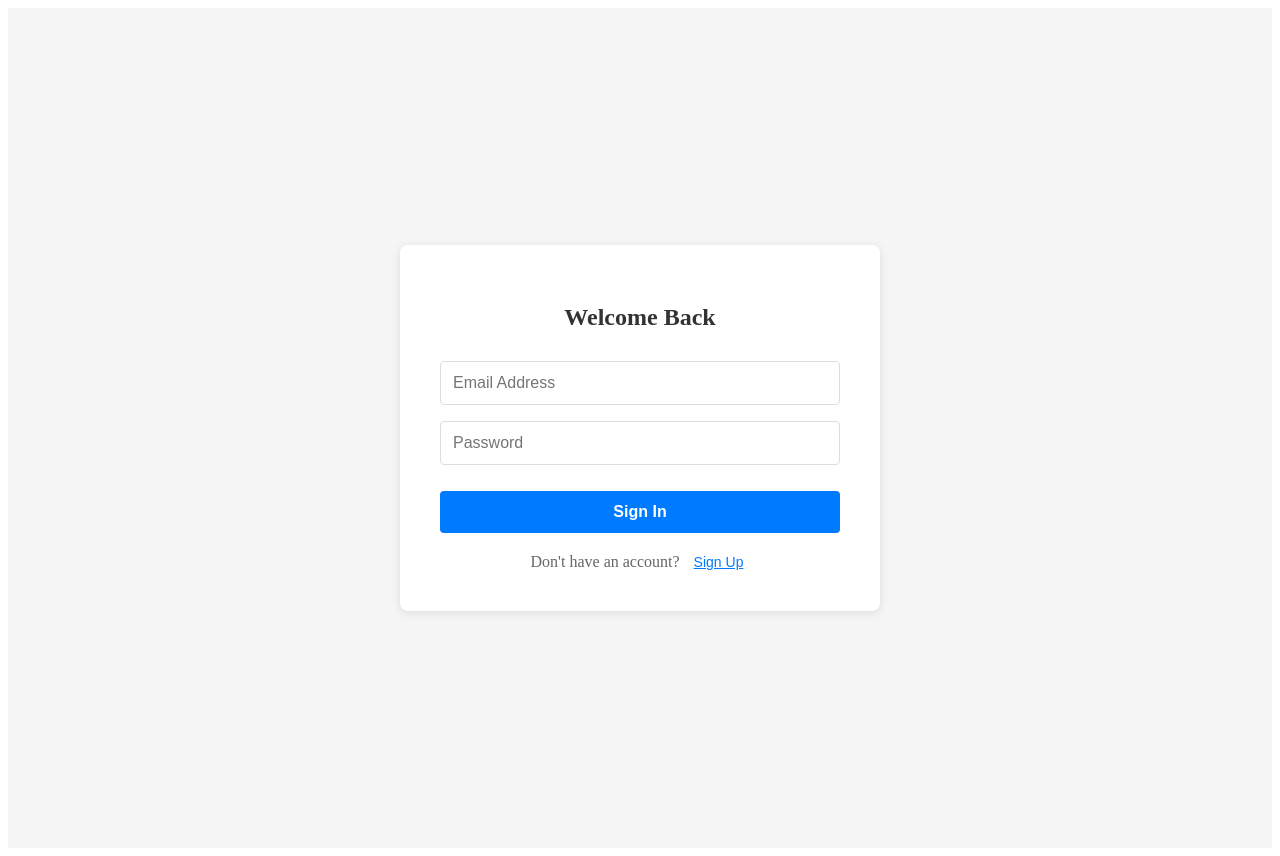
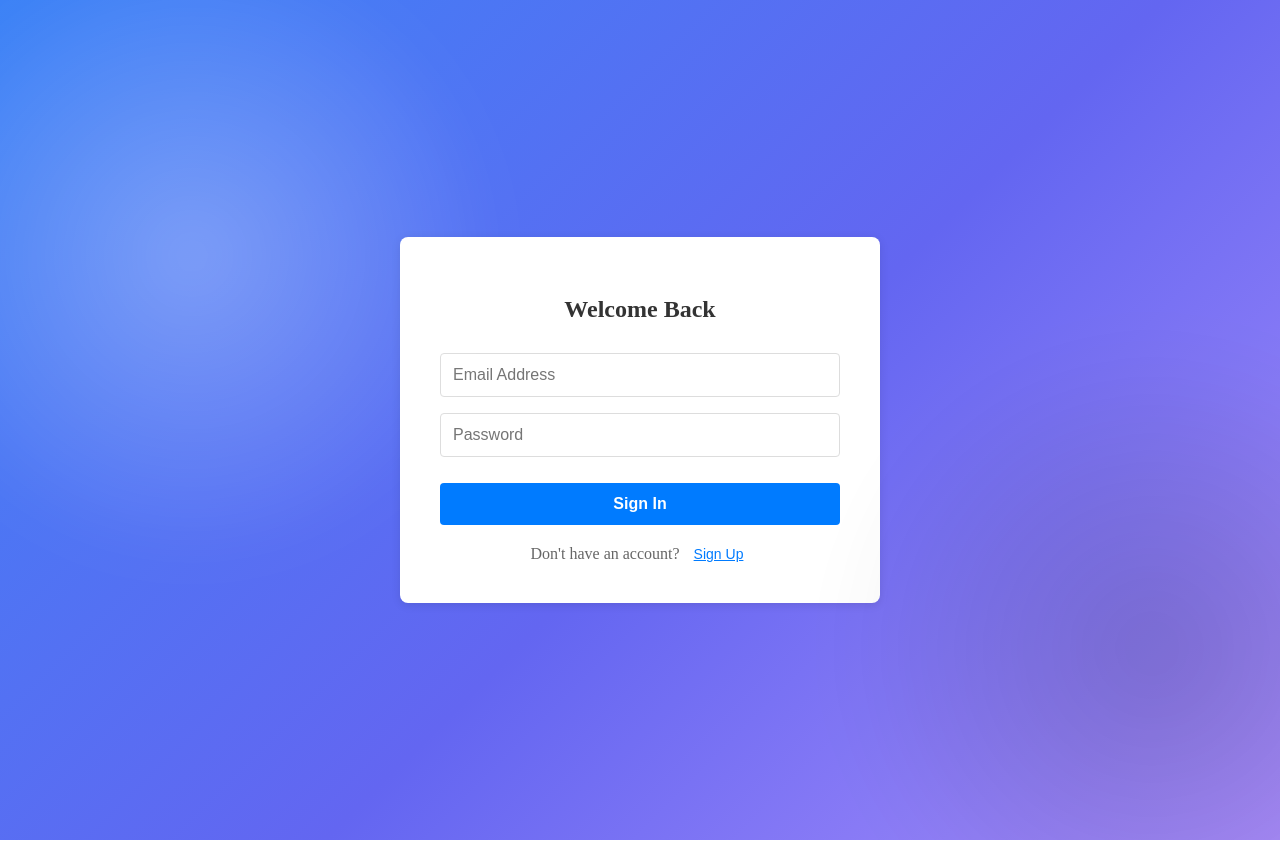
Before and after one commit to VivekG7288/smart-grocer-frontend, a React (Vite) app: page / in a window 1280 px wide. Built offline with nearby package versions, Linux system fonts and the light colour scheme.

Commit message:
authForm-UI-changes

```diff
--- a/src/components/AuthForm.jsx
+++ b/src/components/AuthForm.jsx
@@ -1,52 +1,52 @@
-import React, { useState, useContext } from 'react';
-import { AuthContext } from '../contexts/AuthContext';
+import React, { useState, useContext } from "react";
+import { AuthContext } from "../contexts/AuthContext";
 
 export default function AuthForm() {
     const { signup, login } = useContext(AuthContext);
     const [isLogin, setIsLogin] = useState(true);
     const [isLoading, setIsLoading] = useState(false);
-  const [error, setError] = useState('');
+    const [error, setError] = useState("");
     const [form, setForm] = useState({
-    name: '',
-    email: '',
-    password: '',
-    role: 'CONSUMER',
-    address: ''
+        name: "",
+        email: "",
+        password: "",
+        role: "CONSUMER",
+        address: "",
     });
 
-  const handleChange = e => {
+    const handleChange = (e) => {
         setForm({ ...form, [e.target.name]: e.target.value });
-    if (error) setError(''); // Clear error when user starts typing
+        if (error) setError(""); // Clear error when user starts typing
     };
 
     const validateForm = () => {
         if (!form.email || !form.password) {
-      setError('Email and password are required');
+            setError("Email and password are required");
             return false;
         }
 
         if (!isLogin && (!form.name || !form.address)) {
-      setError('All fields are required for signup');
+            setError("All fields are required for signup");
             return false;
         }
 
         if (form.password.length < 6) {
-      setError('Password must be at least 6 characters');
+            setError("Password must be at least 6 characters");
             return false;
         }
 
         const emailRegex = /^[^\s@]+@[^\s@]+\.[^\s@]+$/;
         if (!emailRegex.test(form.email)) {
-      setError('Please enter a valid email address');
+            setError("Please enter a valid email address");
             return false;
         }
 
         return true;
     };
 
-  const handleSubmit = async e => {
+    const handleSubmit = async (e) => {
         e.preventDefault();
-    setError('');
+        setError("");
 
         if (!validateForm()) return;
 
@@ -55,7 +55,7 @@ export default function AuthForm() {
             if (isLogin) {
                 await login({
                     email: form.email,
-          password: form.password
+                    password: form.password,
                 });
             } else {
                 await signup({
@@ -63,11 +63,12 @@ export default function AuthForm() {
                     email: form.email,
                     password: form.password,
                     role: form.role,
-          address: form.address
+                    address: form.address,
                 });
             }
         } catch (err) {
-      const errorMessage = err.response?.data?.error || err.message || 'An error occurred';
+            const errorMessage =
+                err.response?.data?.error || err.message || "An error occurred";
             setError(errorMessage);
         } finally {
             setIsLoading(false);
@@ -76,28 +77,26 @@ export default function AuthForm() {
 
     const switchMode = () => {
         setIsLogin(!isLogin);
-    setError('');
+        setError("");
         setForm({
-      name: '',
-      email: '',
-      password: '',
-      role: 'CONSUMER',
-      address: ''
+            name: "",
+            email: "",
+            password: "",
+            role: "CONSUMER",
+            address: "",
         });
     };
 
     return (
         <div style={styles.container}>
+            <div style={styles.blobA} />
+            <div style={styles.blobB} />
             <div style={styles.formWrapper}>
                 <h2 style={styles.title}>
-          {isLogin ? 'Welcome Back' : 'Create Account'}
+                    {isLogin ? "Welcome Back" : "Create Account"}
                 </h2>
 
-        {error && (
-          <div style={styles.error}>
-            {error}
-          </div>
-        )}
+                {error && <div style={styles.error}>{error}</div>}
 
                 <form onSubmit={handleSubmit} style={styles.form}>
                     {!isLogin && (
@@ -109,6 +108,18 @@ export default function AuthForm() {
                                 value={form.name}
                                 onChange={handleChange}
                                 style={styles.input}
+                                onFocus={(e) => (
+                                    (e.currentTarget.style.borderColor =
+                                        "#3b82f6"),
+                                    (e.currentTarget.style.boxShadow =
+                                        "0 0 0 4px rgba(59,130,246,.15)")
+                                )}
+                                onBlur={(e) => (
+                                    (e.currentTarget.style.borderColor =
+                                        "#e5e7eb"),
+                                    (e.currentTarget.style.boxShadow =
+                                        "0 0 0 0 rgba(0,0,0,0)")
+                                )}
                                 required
                             />
 
@@ -130,6 +141,18 @@ export default function AuthForm() {
                                 value={form.address}
                                 onChange={handleChange}
                                 style={styles.input}
+                                onFocus={(e) => (
+                                    (e.currentTarget.style.borderColor =
+                                        "#3b82f6"),
+                                    (e.currentTarget.style.boxShadow =
+                                        "0 0 0 4px rgba(59,130,246,.15)")
+                                )}
+                                onBlur={(e) => (
+                                    (e.currentTarget.style.borderColor =
+                                        "#e5e7eb"),
+                                    (e.currentTarget.style.boxShadow =
+                                        "0 0 0 0 rgba(0,0,0,0)")
+                                )}
                                 required
                             />
                         </>
@@ -142,6 +165,16 @@ export default function AuthForm() {
                         value={form.email}
                         onChange={handleChange}
                         style={styles.input}
+                        onFocus={(e) => (
+                            (e.currentTarget.style.borderColor = "#3b82f6"),
+                            (e.currentTarget.style.boxShadow =
+                                "0 0 0 4px rgba(59,130,246,.15)")
+                        )}
+                        onBlur={(e) => (
+                            (e.currentTarget.style.borderColor = "#e5e7eb"),
+                            (e.currentTarget.style.boxShadow =
+                                "0 0 0 0 rgba(0,0,0,0)")
+                        )}
                         required
                     />
 
@@ -152,6 +185,16 @@ export default function AuthForm() {
                         value={form.password}
                         onChange={handleChange}
                         style={styles.input}
+                        onFocus={(e) => (
+                            (e.currentTarget.style.borderColor = "#3b82f6"),
+                            (e.currentTarget.style.boxShadow =
+                                "0 0 0 4px rgba(59,130,246,.15)")
+                        )}
+                        onBlur={(e) => (
+                            (e.currentTarget.style.borderColor = "#e5e7eb"),
+                            (e.currentTarget.style.boxShadow =
+                                "0 0 0 0 rgba(0,0,0,0)")
+                        )}
                         required
                         minLength={6}
                     />
@@ -161,16 +204,22 @@ export default function AuthForm() {
                         disabled={isLoading}
                         style={{
                             ...styles.submitButton,
-              ...(isLoading ? styles.disabledButton : {})
+                            ...(isLoading ? styles.disabledButton : {}),
                         }}
                     >
-            {isLoading ? 'Processing...' : (isLogin ? 'Sign In' : 'Create Account')}
+                        {isLoading
+                            ? "Processing..."
+                            : isLogin
+                            ? "Sign In"
+                            : "Create Account"}
                     </button>
                 </form>
 
                 <div style={styles.switchWrapper}>
                     <span style={styles.switchText}>
-            {isLogin ? "Don't have an account?" : 'Already have an account?'}
+                        {isLogin
+                            ? "Don't have an account?"
+                            : "Already have an account?"}
                     </span>
                     <button
                         type="button"
@@ -178,7 +227,7 @@ export default function AuthForm() {
                         style={styles.switchButton}
                         disabled={isLoading}
                     >
-            {isLogin ? 'Sign Up' : 'Sign In'}
+                        {isLogin ? "Sign Up" : "Sign In"}
                     </button>
                 </div>
             </div>
@@ -188,87 +237,118 @@ export default function AuthForm() {
 
 const styles = {
     container: {
-    minHeight: '100vh',
-    display: 'flex',
-    alignItems: 'center',
-    justifyContent: 'center',
-    backgroundColor: '#f5f5f5',
-    padding: '20px'
+        minHeight: "100vh",
+        display: "flex",
+        alignItems: "center",
+        justifyContent: "center",
+        padding: "20px",
+        position: "relative",
+        overflow: "hidden",
+        // base gradient
+        background:
+            "linear-gradient(135deg, #3b82f6 0%, #6366f1 55%, #a78bfa 100%)",
+    },
+
+    /* soft organic “blobs” (no pseudo-elements needed) */
+    blobA: {
+        position: "absolute",
+        width: "70vmax",
+        height: "70vmax",
+        left: "-20vmax",
+        top: "-15vmax",
+        background:
+            "radial-gradient(closest-side, rgba(255,255,255,0.28), rgba(255,255,255,0) 70%)",
+        filter: "blur(20px)",
+        mixBlendMode: "screen",
+        pointerEvents: "none",
+    },
+    blobB: {
+        position: "absolute",
+        width: "70vmax",
+        height: "70vmax",
+        right: "-25vmax",
+        bottom: "-20vmax",
+        background:
+            "radial-gradient(closest-side, rgba(0,0,0,0.22), rgba(0,0,0,0) 70%)",
+        filter: "blur(28px)",
+        mixBlendMode: "multiply",
+        opacity: 0.7,
+        pointerEvents: "none",
     },
     formWrapper: {
-    backgroundColor: 'white',
-    borderRadius: '8px',
-    padding: '40px',
-    boxShadow: '0 2px 10px rgba(0,0,0,0.1)',
-    width: '100%',
-    maxWidth: '400px'
+        backgroundColor: "white",
+        borderRadius: "8px",
+        padding: "40px",
+        boxShadow: "0 2px 10px rgba(0,0,0,0.1)",
+        width: "100%",
+        maxWidth: "400px",
     },
     title: {
-    textAlign: 'center',
-    marginBottom: '30px',
-    color: '#333',
-    fontSize: '24px',
-    fontWeight: '600'
+        textAlign: "center",
+        marginBottom: "30px",
+        color: "#333",
+        fontSize: "24px",
+        fontWeight: "600",
     },
     form: {
-    display: 'flex',
-    flexDirection: 'column',
-    gap: '16px'
+        display: "flex",
+        flexDirection: "column",
+        gap: "16px",
     },
     input: {
-    padding: '12px',
-    border: '1px solid #ddd',
-    borderRadius: '4px',
-    fontSize: '16px',
-    transition: 'border-color 0.3s',
-    outline: 'none'
+        padding: "12px",
+        border: "1px solid #ddd",
+        borderRadius: "4px",
+        fontSize: "16px",
+        transition: "border-color 0.3s",
+        outline: "none",
     },
     select: {
-    padding: '12px',
-    border: '1px solid #ddd',
-    borderRadius: '4px',
-    fontSize: '16px',
-    backgroundColor: 'white',
-    outline: 'none'
+        padding: "12px",
+        border: "1px solid #ddd",
+        borderRadius: "4px",
+        fontSize: "16px",
+        backgroundColor: "white",
+        outline: "none",
     },
     submitButton: {
-    padding: '12px',
-    backgroundColor: '#007bff',
-    color: 'white',
-    border: 'none',
-    borderRadius: '4px',
-    fontSize: '16px',
-    fontWeight: '600',
-    cursor: 'pointer',
-    marginTop: '10px',
-    transition: 'background-color 0.3s'
+        padding: "12px",
+        backgroundColor: "#007bff",
+        color: "white",
+        border: "none",
+        borderRadius: "4px",
+        fontSize: "16px",
+        fontWeight: "600",
+        cursor: "pointer",
+        marginTop: "10px",
+        transition: "background-color 0.3s",
     },
     disabledButton: {
-    backgroundColor: '#6c757d',
-    cursor: 'not-allowed'
+        backgroundColor: "#6c757d",
+        cursor: "not-allowed",
     },
     switchWrapper: {
-    textAlign: 'center',
-    marginTop: '20px'
+        textAlign: "center",
+        marginTop: "20px",
     },
     switchText: {
-    color: '#666',
-    marginRight: '8px'
+        color: "#666",
+        marginRight: "8px",
     },
     switchButton: {
-    background: 'none',
-    border: 'none',
-    color: '#007bff',
-    cursor: 'pointer',
-    fontSize: '14px',
-    textDecoration: 'underline'
+        background: "none",
+        border: "none",
+        color: "#007bff",
+        cursor: "pointer",
+        fontSize: "14px",
+        textDecoration: "underline",
     },
     error: {
-    backgroundColor: '#f8d7da',
-    color: '#721c24',
-    padding: '12px',
-    borderRadius: '4px',
-    marginBottom: '16px',
-    border: '1px solid #f5c6cb'
-  }
+        backgroundColor: "#f8d7da",
+        color: "#721c24",
+        padding: "12px",
+        borderRadius: "4px",
+        marginBottom: "16px",
+        border: "1px solid #f5c6cb",
+    },
 };
--- /dev/null
+++ b/style.css
@@ -0,0 +1,3 @@
+body {
+    margin: 0;
+}
```
Also changed, not shown: src/App.jsx (+10 -10 lines). Lines whose indentation alone changed are shown as unchanged.
